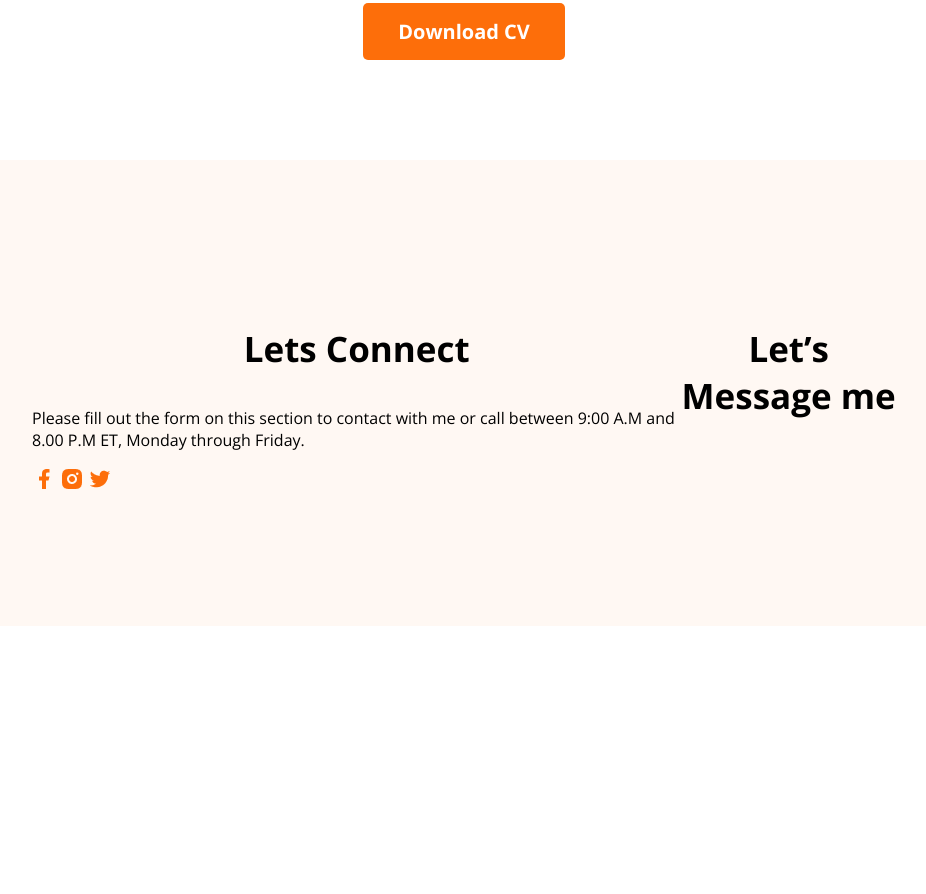
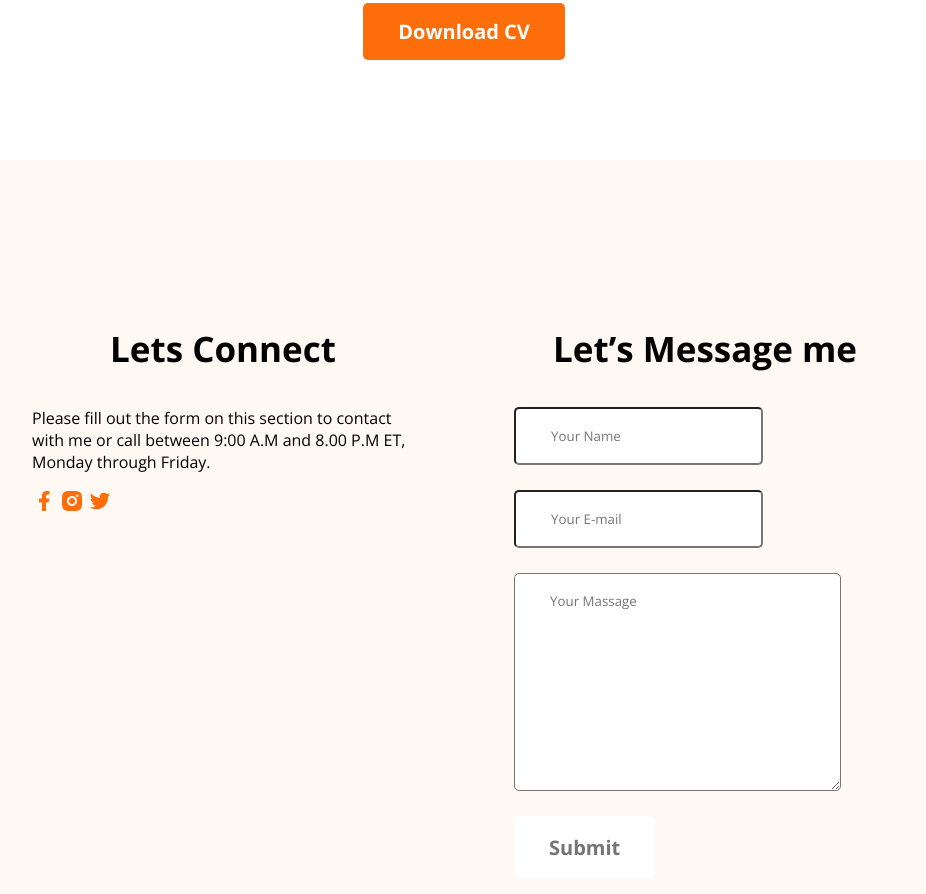
Before and after one commit to chowdhuryahad/ahad-rakib, a plain HTML site: page index.html in a window 1280 px wide. Shown: the part 3253-4147 px from the top of the page, without its empty margins (176-1102 px from the left). Before the commit the page ends 3887 px from the top, so only its background shows below. Drawn offline with nearby package versions, Linux system fonts and the light colour scheme.

Commit message:
Finished footer section with contact from

```diff
--- a/index.html
+++ b/index.html
@@ -171,6 +171,15 @@
             <h3 class="section-title">
                 Let’s Message me
             </h3>
+            <form class="contact" action="">
+                <input type="text" placeholder="Your Name">
+                <input type="email" name="" placeholder="Your E-mail" id="">
+                <textarea name="" id="" placeholder="Your Massage" cols="30" rows="10"></textarea>
+
+
+                <input class="btn-primary" type="submit" value="Submit">
+
+            </form>
         </div>
 
     </footer>
--- a/styles.css
+++ b/styles.css
@@ -174,7 +174,23 @@ margin-bottom: 10px;
 }
 footer{
     display: flex;
+    gap: 100px;
     margin-top: 100px;
     background: #FFF8F3;
     padding: 130px 200px
 }
+.footer-column{
+    width:50%
+}
+.social-links a{
+margin-right: 25 ;
+}
+.contact input, textarea {
+display: block;
+margin-bottom: 25px;
+padding: 18px 35px;
+color: #757575;
+border-radius: 5px;
+background:  #FFF;
+border: 0.01%;
+}
```
